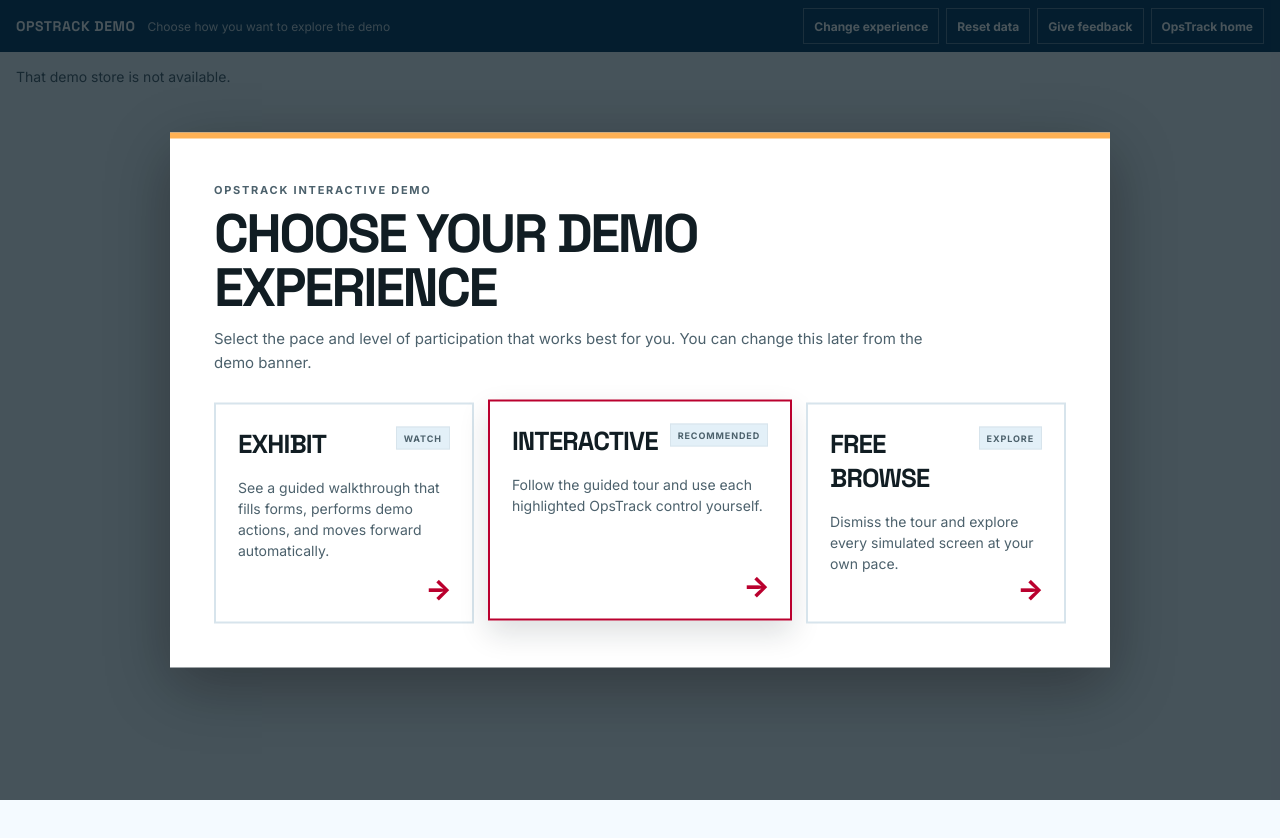
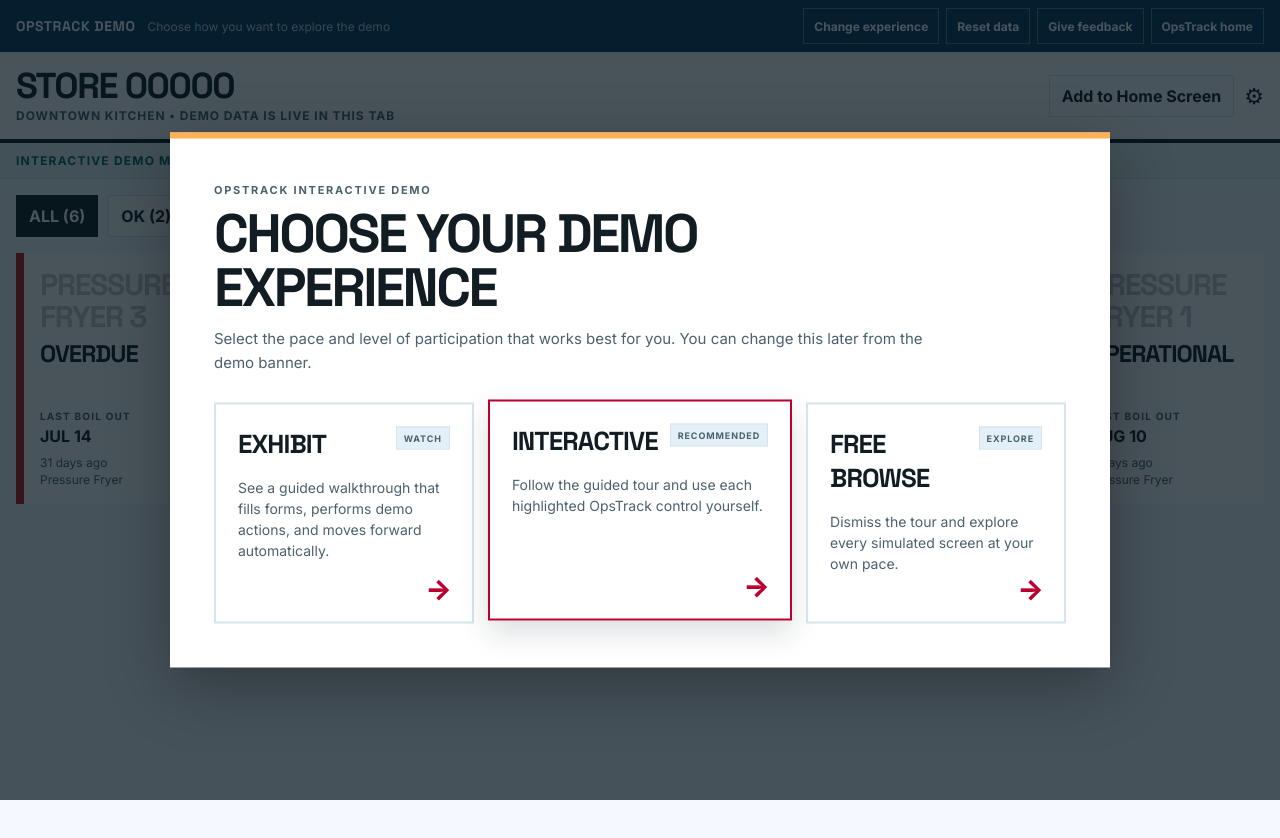
Before and after one commit to CML2004/Boil-Out-App-Trial-Feedback, a React (Vite) app: page /store/CFA00000 in a window 1280 px wide. Shown: the top 838 px of the page. Before the commit the page ends 800 px from the top, so only its background shows below. Built offline with nearby package versions, Linux system fonts and the light colour scheme.

Commit message:
update store number

```diff
--- a/src/App.tsx
+++ b/src/App.tsx
@@ -10,12 +10,12 @@
 
 function LegacyStoreRedirect() {
   const [search] = useSearchParams();
-  return <Navigate replace to={`/store/${search.get("store") || "CFA02851"}`} />;
+  return <Navigate replace to={`/store/${search.get("store") || "CFA00000"}`} />;
 }
 
 function LegacyFryerRedirect() {
   const [search] = useSearchParams();
-  return <Navigate replace to={`/fryer/${search.get("store") || "CFA02851"}/${search.get("id") || "1"}`} />;
+  return <Navigate replace to={`/fryer/${search.get("store") || "CFA00000"}/${search.get("id") || "1"}`} />;
 }
 
 function DemoRoutes() {
@@ -23,14 +23,14 @@
     <TourProvider>
       <DemoBanner />
       <Routes>
-        <Route path="/" element={<Navigate replace to="/store/CFA02851" />} />
+        <Route path="/" element={<Navigate replace to="/store/CFA00000" />} />
         <Route path="/store/:storeCode" element={<StoreDashboardPage />} />
         <Route path="/fryer/:storeCode/:fryerId" element={<FryerPage />} />
         <Route path="/leadership/:storeCode" element={<LeadershipPage />} />
-        <Route path="/development" element={<Navigate replace to="/store/CFA02851" />} />
+        <Route path="/development" element={<Navigate replace to="/store/CFA00000" />} />
         <Route path="/index.html" element={<LegacyStoreRedirect />} />
         <Route path="/fryer.html" element={<LegacyFryerRedirect />} />
-        <Route path="/leadership-dashboard.html" element={<Navigate replace to="/leadership/CFA02851" />} />
+        <Route path="/leadership-dashboard.html" element={<Navigate replace to="/leadership/CFA00000" />} />
         <Route path="*" element={<NotFoundPage />} />
       </Routes>
       <TourOverlay />
--- a/src/pages/DevelopmentPage.tsx
+++ b/src/pages/DevelopmentPage.tsx
@@ -29,7 +29,7 @@
   };
 
   return (
-    <AppShell eyebrow="System administration • Interactive demo" title="Development dashboard" subtitle="Store rollout, feature access, and usage activity" actions={<Link className="button ghost small" to="/store/CFA02851">Store demo</Link>}>
+    <AppShell eyebrow="System administration • Interactive demo" title="Development dashboard" subtitle="Store rollout, feature access, and usage activity" actions={<Link className="button ghost small" to="/store/CFA00000">Store demo</Link>}>
       {error && <div className="notice error" role="alert">{error}</div>}
       {notice && <div className="notice success" role="status">{notice}<button type="button" onClick={() => setNotice("")} aria-label="Dismiss message">×</button></div>}
       <section className="metric-strip" data-tour-id="development-overview">
@@ -43,10 +43,10 @@
         <article className="store-admin-card" key={store.storeCode}>
           <div className="store-admin-heading"><div><p className="eyebrow">{store.storeCode}</p><h2>{store.config.nickname || store.storeName}</h2>{store.config.nickname && <p className="store-admin-name">{store.storeName}</p>}</div><div className="row-actions"><Link className="button ghost small" to={`/store/${store.storeCode}`}>Store</Link><Link className="button ghost small" to={`/leadership/${store.storeCode}`}>Leadership</Link></div></div>
           <div className="store-metrics"><span>Last seen<strong>{new Date(store.usage.lastSeenAt).toLocaleString([], { month: "short", day: "numeric", hour: "numeric", minute: "2-digit" })}</strong></span><span>Last page<strong>{store.usage.lastSeenPage}</strong></span><span>Page views<strong>{store.usage.totalPageViews}</strong></span><span>Events<strong>{store.eventCount}</strong></span></div>
-          <NicknameEditor store={store} tourTarget={store.storeCode === "CFA02851"} save={(nickname) => mutate(() => saveConfig(store.storeCode, { ...store.config, nickname: nickname.trim() || undefined }), `${store.storeCode} nickname updated.`)} onSaved={() => completeStep("nickname-form")} />
+          <NicknameEditor store={store} tourTarget={store.storeCode === "CFA00000"} save={(nickname) => mutate(() => saveConfig(store.storeCode, { ...store.config, nickname: nickname.trim() || undefined }), `${store.storeCode} nickname updated.`)} onSaved={() => completeStep("nickname-form")} />
           <div className="feature-controls">
             <label><input type="checkbox" checked={store.config.storeStatus.isLive} onChange={(event) => mutate(() => saveConfig(store.storeCode, { ...store.config, storeStatus: { isLive: event.target.checked }, featureFlags: { ...store.config.featureFlags, ...(event.target.checked ? { testingMode: false } : {}) } }), `${store.storeCode} live access updated.`)} /> Store live</label>
-            <label><input type="checkbox" data-tour-id={store.storeCode === "CFA02851" ? "development-email-toggle" : undefined} checked={store.config.featureFlags.emailAlertsLive} onChange={(event) => mutate(() => saveConfig(store.storeCode, { ...store.config, featureFlags: { ...store.config.featureFlags, emailAlertsLive: event.target.checked } }), `${store.storeCode} email access updated.`)} /> Email alerts live</label>
+            <label><input type="checkbox" data-tour-id={store.storeCode === "CFA00000" ? "development-email-toggle" : undefined} checked={store.config.featureFlags.emailAlertsLive} onChange={(event) => mutate(() => saveConfig(store.storeCode, { ...store.config, featureFlags: { ...store.config.featureFlags, emailAlertsLive: event.target.checked } }), `${store.storeCode} email access updated.`)} /> Email alerts live</label>
             <label><input type="checkbox" checked={store.config.featureFlags.testingMode} onChange={(event) => mutate(() => saveConfig(store.storeCode, { ...store.config, storeStatus: { isLive: event.target.checked ? false : store.config.storeStatus.isLive }, featureFlags: { ...store.config.featureFlags, testingMode: event.target.checked } }), `${store.storeCode} trial access updated.`)} /> Trial mode</label>
           </div>
           {!allowsAccess(store) && <button className="button danger" type="button" onClick={() => { if (!window.confirm(`Remove ${store.storeCode} from this demo?`)) return; mutate(() => removeStore(store.storeCode), `${store.storeCode} removed from the demo.`); }}>Remove blocked store</button>}
--- a/src/pages/FryerPage.tsx
+++ b/src/pages/FryerPage.tsx
@@ -21,7 +21,7 @@
 
 export function FryerPage() {
   const navigate = useNavigate();
-  const storeCode = String(useParams().storeCode || "CFA02851").toUpperCase();
+  const storeCode = String(useParams().storeCode || "CFA00000").toUpperCase();
   const fryerId = String(useParams().fryerId || "1");
   const { getStore, updateFryer } = useDemoData();
   const { active, completeStep, experience, step } = useTour();
--- a/src/pages/LeadershipPage.tsx
+++ b/src/pages/LeadershipPage.tsx
@@ -8,7 +8,7 @@
 type Notice = { type: "success" | "error"; text: string } | null;
 
 export function LeadershipPage() {
-  const storeCode = String(useParams().storeCode || "CFA02851").toUpperCase();
+  const storeCode = String(useParams().storeCode || "CFA00000").toUpperCase();
   const { getStore, updateFryer, addFryer, deleteFryer, saveConfig } = useDemoData();
   const { completeStep } = useTour();
   const store = getStore(storeCode);
--- a/src/pages/NotFoundPage.tsx
+++ b/src/pages/NotFoundPage.tsx
@@ -1,5 +1,5 @@
 import { Link } from "react-router-dom";
 
 export function NotFoundPage() {
-  return <main className="auth-page"><section className="auth-card"><img src="/logo.png" alt="OpsTrack" /><p className="eyebrow">Interactive demo</p><h1>Page not found</h1><p>Return to the demo store dashboard to continue exploring.</p><Link className="button primary" to="/store/CFA02851">Open demo dashboard</Link></section></main>;
+  return <main className="auth-page"><section className="auth-card"><img src="/logo.png" alt="OpsTrack" /><p className="eyebrow">Interactive demo</p><h1>Page not found</h1><p>Return to the demo store dashboard to continue exploring.</p><Link className="button primary" to="/store/CFA00000">Open demo dashboard</Link></section></main>;
 }
--- a/src/pages/StoreDashboardPage.tsx
+++ b/src/pages/StoreDashboardPage.tsx
@@ -9,7 +9,7 @@
 type Filter = "all" | FryerStatus;
 
 export function StoreDashboardPage() {
-  const storeCode = String(useParams().storeCode || "CFA02851").toUpperCase();
+  const storeCode = String(useParams().storeCode || "CFA00000").toUpperCase();
   const { getStore } = useDemoData();
   const { active, completeStep, experience, step } = useTour();
   const store = getStore(storeCode);
--- a/src/state/DemoDataContext.tsx
+++ b/src/state/DemoDataContext.tsx
@@ -63,8 +63,8 @@
 
   return [
     {
-      storeCode: "CFA02851",
-      storeName: "Store 02851",
+      storeCode: "CFA00000",
+      storeName: "Store 00000",
       config: baseConfig({ nickname: "Downtown Kitchen" }),
       fryers: primaryFryers,
       usage: { lastSeenAt: new Date().toISOString(), lastSeenPage: "store-dashboard", totalPageViews: 1248 },
--- a/src/state/TourContext.tsx
+++ b/src/state/TourContext.tsx
@@ -20,13 +20,13 @@
 export const TOUR_STEPS: TourStep[] = [
   {
     id: "welcome",
-    path: "/store/CFA02851",
+    path: "/store/CFA00000",
     title: "Welcome to the interactive OpsTrack demo",
     body: "This is a hands-on demo. Select Next to begin, then use each highlighted control yourself to move through the workflow."
   },
   {
     id: "install-button",
-    path: "/store/CFA02851",
+    path: "/store/CFA00000",
     target: "install-button",
     interaction: "click",
     title: "Select Add to Home Screen",
@@ -34,14 +34,14 @@
   },
   {
     id: "install-instructions",
-    path: "/store/CFA02851",
+    path: "/store/CFA00000",
     target: "install-instructions",
     title: "Review the setup instructions",
     body: "These are the three steps used to add the OpsTrack shortcut to a kitchen iPad or tablet. Select Next after reviewing them."
   },
   {
     id: "install-close",
-    path: "/store/CFA02851",
+    path: "/store/CFA00000",
     target: "install-close",
     interaction: "click",
     title: "Close the instructions",
@@ -49,7 +49,7 @@
   },
   {
     id: "filter-needed",
-    path: "/store/CFA02851",
+    path: "/store/CFA00000",
     target: "filter-needed",
     interaction: "click",
     title: "Filter the kitchen view",
@@ -57,7 +57,7 @@
   },
   {
     id: "open-fryer",
-    path: "/store/CFA02851",
+    path: "/store/CFA00000",
     target: "fryer-card-4",
     interaction: "click",
     title: "Open a fryer",
@@ -65,14 +65,14 @@
   },
   {
     id: "fryer-status",
-    path: "/fryer/CFA02851/4",
+    path: "/fryer/CFA00000/4",
     target: "fryer-status",
     title: "Review the current status",
     body: "This page shows the fryer status, most recent boil-out, and the timing rules configured for its equipment type."
   },
   {
     id: "log-button",
-    path: "/fryer/CFA02851/4",
+    path: "/fryer/CFA00000/4",
     target: "log-button",
     interaction: "click",
     title: "Press Log Boil Out",
@@ -80,7 +80,7 @@
   },
   {
     id: "log-form",
-    path: "/fryer/CFA02851/4",
+    path: "/fryer/CFA00000/4",
     target: "log-form",
     interaction: "form",
     title: "Complete the log",
@@ -88,14 +88,14 @@
   },
   {
     id: "log-result",
-    path: "/fryer/CFA02851/4",
+    path: "/fryer/CFA00000/4",
     target: "fryer-status",
     title: "The fryer updates immediately",
     body: "The completion resets the status and creates one uniquely identified history entry. Select Next when you are ready to flag an issue."
   },
   {
     id: "flag-button",
-    path: "/fryer/CFA02851/4",
+    path: "/fryer/CFA00000/4",
     target: "flag-button",
     interaction: "click",
     title: "Press Boil Out Needed",
@@ -103,7 +103,7 @@
   },
   {
     id: "flag-form",
-    path: "/fryer/CFA02851/4",
+    path: "/fryer/CFA00000/4",
     target: "flag-form",
     interaction: "form",
     title: "Describe the issue",
@@ -111,14 +111,14 @@
   },
   {
     id: "flag-result",
-    path: "/fryer/CFA02851/4",
+    path: "/fryer/CFA00000/4",
     target: "fryer-status",
     title: "The needed flag is now visible",
     body: "The fryer status and audit record now reflect the issue. In production, enabled email notifications can also be queued from this action."
   },
   {
     id: "history-toggle",
-    path: "/fryer/CFA02851/4",
+    path: "/fryer/CFA00000/4",
     target: "history-toggle",
     interaction: "click",
     title: "Open Boil Out History",
@@ -126,14 +126,14 @@
   },
   {
     id: "history-result",
-    path: "/fryer/CFA02851/4",
+    path: "/fryer/CFA00000/4",
     target: "history-content",
     title: "Review the audit trail",
     body: "Each completion, flag, correction, and leader action retains its time, initials, reason, and notes."
   },
   {
     id: "leader-toggle",
-    path: "/fryer/CFA02851/4",
+    path: "/fryer/CFA00000/4",
     target: "leader-toggle",
     interaction: "click",
     title: "Open Leader Tools",
@@ -141,7 +141,7 @@
   },
   {
     id: "leader-pin",
-    path: "/fryer/CFA02851/4",
+    path: "/fryer/CFA00000/4",
     target: "leader-pin-form",
     interaction: "form",
     title: "Enter the demo PIN",
@@ -149,7 +149,7 @@
   },
   {
     id: "leader-tools-ready",
-    path: "/fryer/CFA02851/4",
+    path: "/fryer/CFA00000/4",
     target: "leader-clear-form",
     cardPosition: "top",
     scrollBlock: "end",
@@ -158,7 +158,7 @@
   },
   {
     id: "leader-clear",
-    path: "/fryer/CFA02851/4",
+    path: "/fryer/CFA00000/4",
     target: "leader-clear-form",
     interaction: "form",
     cardPosition: "top",
@@ -168,14 +168,14 @@
   },
   {
     id: "leader-result",
-    path: "/fryer/CFA02851/4",
+    path: "/fryer/CFA00000/4",
     target: "fryer-status",
     title: "The leader action is recorded",
     body: "The flag is resolved and the reason is retained in history. Next, return to the store dashboard."
   },
   {
     id: "dashboard-link",
-    path: "/fryer/CFA02851/4",
+    path: "/fryer/CFA00000/4",
     target: "dashboard-link",
     interaction: "click",
     title: "Return to the dashboard",
@@ -183,7 +183,7 @@
   },
   {
     id: "leadership-link",
-    path: "/store/CFA02851",
+    path: "/store/CFA00000",
     target: "leadership-link",
     interaction: "click",
     title: "Open the leadership dashboard",
@@ -191,7 +191,7 @@
   },
   {
     id: "add-fryer",
-    path: "/leadership/CFA02851",
+    path: "/leadership/CFA00000",
     target: "add-fryer-form",
     interaction: "form",
     title: "Add a demo fryer",
@@ -199,7 +199,7 @@
   },
   {
     id: "timing-rule",
-    path: "/leadership/CFA02851",
+    path: "/leadership/CFA00000",
     target: "timing-rule-form",
     interaction: "form",
     title: "Save a timing rule",
@@ -207,7 +207,7 @@
   },
   {
     id: "recipient-toggle",
-    path: "/leadership/CFA02851",
+    path: "/leadership/CFA00000",
     target: "recipient-needed-toggle",
     interaction: "change",
     title: "Change an email preference",
@@ -215,7 +215,7 @@
   },
   {
     id: "reminder-form",
-    path: "/leadership/CFA02851",
+    path: "/leadership/CFA00000",
     target: "reminder-form",
     interaction: "form",
     title: "Save the reminder schedule",
@@ -223,7 +223,7 @@
   },
   {
     id: "export-report",
-    path: "/leadership/CFA02851",
+    path: "/leadership/CFA00000",
     target: "export-button",
     interaction: "click",
     title: "Export a completion report",
@@ -231,7 +231,7 @@
   },
   {
     id: "finish",
-    path: "/store/CFA02851",
+    path: "/store/CFA00000",
     title: "You completed the hands-on workflow",
     body: "Explore freely, restart the tour, reset the simulated data, or use Give Feedback to share what would make OpsTrack more useful."
   }
@@ -258,7 +258,7 @@
 export const AUTO_ADVANCE_MS = 9_000;
 export const EXHIBIT_INFO_MS = 6_000;
 export const EXHIBIT_ACTION_MS = 3_000;
-const DEMO_STORE_CODE = "CFA02851";
+const DEMO_STORE_CODE = "CFA00000";
 const DEMO_FRYER_ID = "4";
 
 function exhibitHistory(fields: Omit<HistoryEntry, "timestamp" | "actionId">): HistoryEntry {
```
Also changed, not shown: 2 other files (tests, documents, lock files or other folders).
